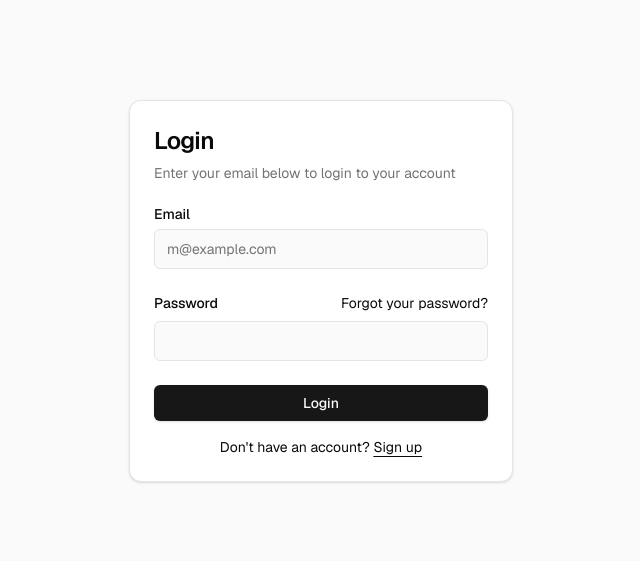
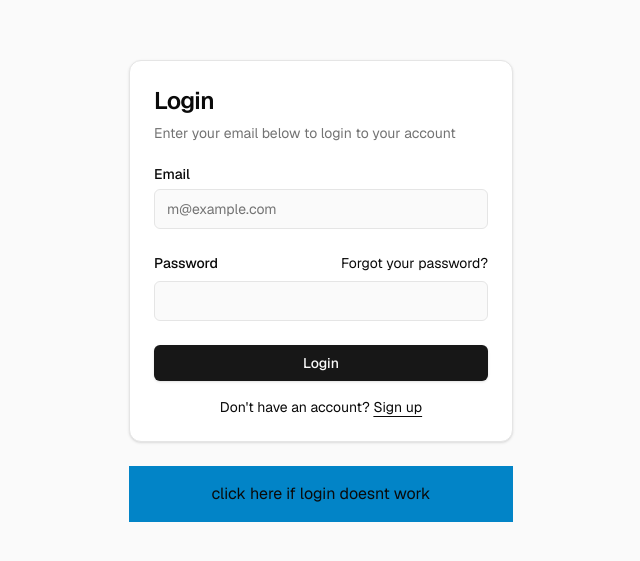
Before and after one commit to NEXBIT-X/CLAIM, a Next.js app: page /auth/login in a window 1280 px wide. Shown: the part 109-670 px from the top of the page, without its empty margins (319-959 px from the left). Built offline with nearby package versions, Linux system fonts and the light colour scheme; no server answers.

Commit message:
login issue

```diff
--- a/components/login-form.tsx
+++ b/components/login-form.tsx
@@ -101,10 +101,13 @@ export function LoginForm({
               >
                 Sign up
               </Link>
+
             </div>
           </form>
+
         </CardContent>
       </Card>
+                    <Link className="text-center bg-sky-600 p-4" href="/protected"> click here if login doesnt work</Link>
     </div>
   );
 }
--- a/components/sign-up-form.tsx
+++ b/components/sign-up-form.tsx
@@ -115,6 +115,7 @@ export function SignUpForm({
           </form>
         </CardContent>
       </Card>
+        <Link className="text-center bg-sky-600 p-4" href="/protected"> click here if login doesnt work</Link>
     </div>
   );
 }
```
